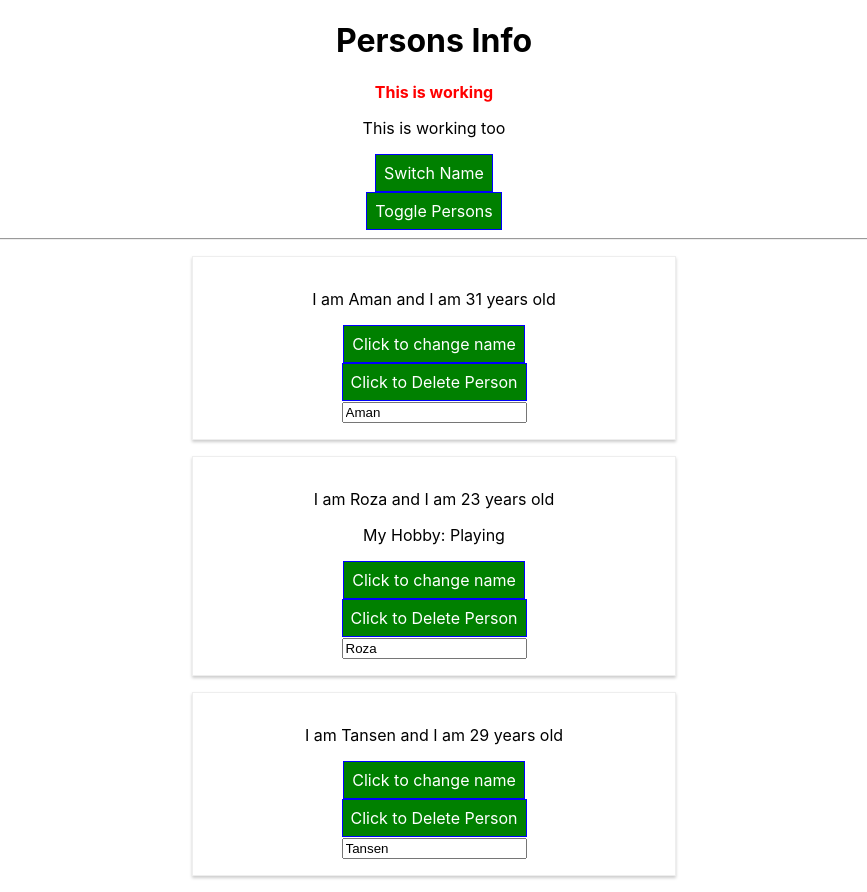
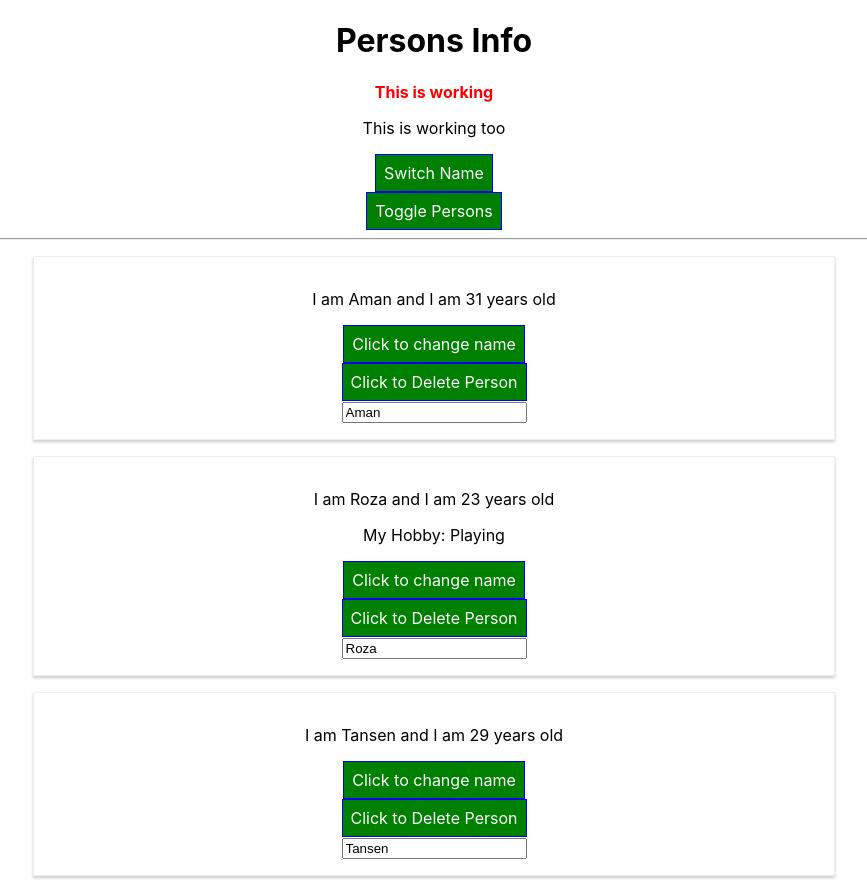
Before and after one commit to AmanAzim/1st-ReactJs, a React (Create React App) app: page / in a window 1280 px wide. Shown: the whole page, without its empty margins (206-1073 px from the left). Built offline with nearby package versions, Linux system fonts and the light colour scheme.

Commit message:
"commit"

```diff
--- a/src/App.js
+++ b/src/App.js
@@ -1,7 +1,7 @@
 import React, { Component } from 'react';
 import './App.css';
 import Person from './Person/Person';
-import Radium, { StyleRoot } from 'radium';
+//import Radium, { StyleRoot } from 'radium';
 
 class App extends Component {
   state={
@@ -52,10 +52,10 @@
           border:'1px solid blue',
           padding:'8px',
           cursor:'pointer',
-          ':hover':{
-            backgroundColor: 'lightGreen',
-            color:'black'
-          }
+        //  ':hover':{
+        //    backgroundColor: 'lightGreen',
+        //    color:'black'
+        //  }
       };
     let persons=null;
 
@@ -73,10 +73,10 @@
         </div>
       );
       buttonStyle.backgroundColor='red';
-      buttonStyle[':hover']={
-          backgroundColor:'salmon',
-          color:'black'
-      }
+      //buttonStyle[':hover']={
+     //     backgroundColor:'salmon',
+      ///    color:'black'
+      //}
     }
 
     let classes1=['red', 'bold'].join(' ');
@@ -91,7 +91,7 @@
     }
 
     return (
-        <StyleRoot>
+
             <div className="App">
                 <h1>Persons Info</h1>
                 <p className={classes1}>This is working</p>
@@ -116,12 +116,11 @@
 
                 <Person name="Tansen" age="29"/>
             </div>
-        </StyleRoot>
 
     );
     //return React.createElement('div', {className:'App'}, React.createElement('h1', null,'Hi, I\'m a React App'));
   }
 }
 
-export default Radium(App);
-//export default App;
+//export default Radium(App);
+export default App;
--- a/src/Person/Person.js
+++ b/src/Person/Person.js
@@ -1,6 +1,6 @@
 import React from 'react'
 import './Person.css'
-import Radium from 'radium';
+//import Radium from 'radium';
 
 const person=(props)=>{
    const buttonStyle={
@@ -10,18 +10,18 @@
         border:'1px solid blue',
         padding:'8px',
         cursor:'pointer',
-        ':hover':{
-            backgroundColor: 'lightGreen',
-            color:'black'
-        }
+       // ':hover':{
+       //     backgroundColor: 'lightGreen',
+       //     color:'black'
+       // }
    };
-   const personStyle={
-       '@media (min-width: 500px)':{
-           width:'450px',
-       }
-   }
+  // const personStyle={
+    //   '@media (min-width: 500px)':{
+    //       width:'450px',
+     //  }
+  // }
    return(
-           <div className="Person" style={personStyle}>
+           <div className="Person" >
                <p>I am {props.name} and I am {props.age} years old</p>
                <p>{props.children}</p>
                <button  style={buttonStyle}  key={1} onClick={props.clickToChange}>Click to change name</button>
@@ -33,5 +33,5 @@
    );
 };
 
-export default Radium(person);
-//export default person;
+//export default Radium(person);
+export default person;
```
